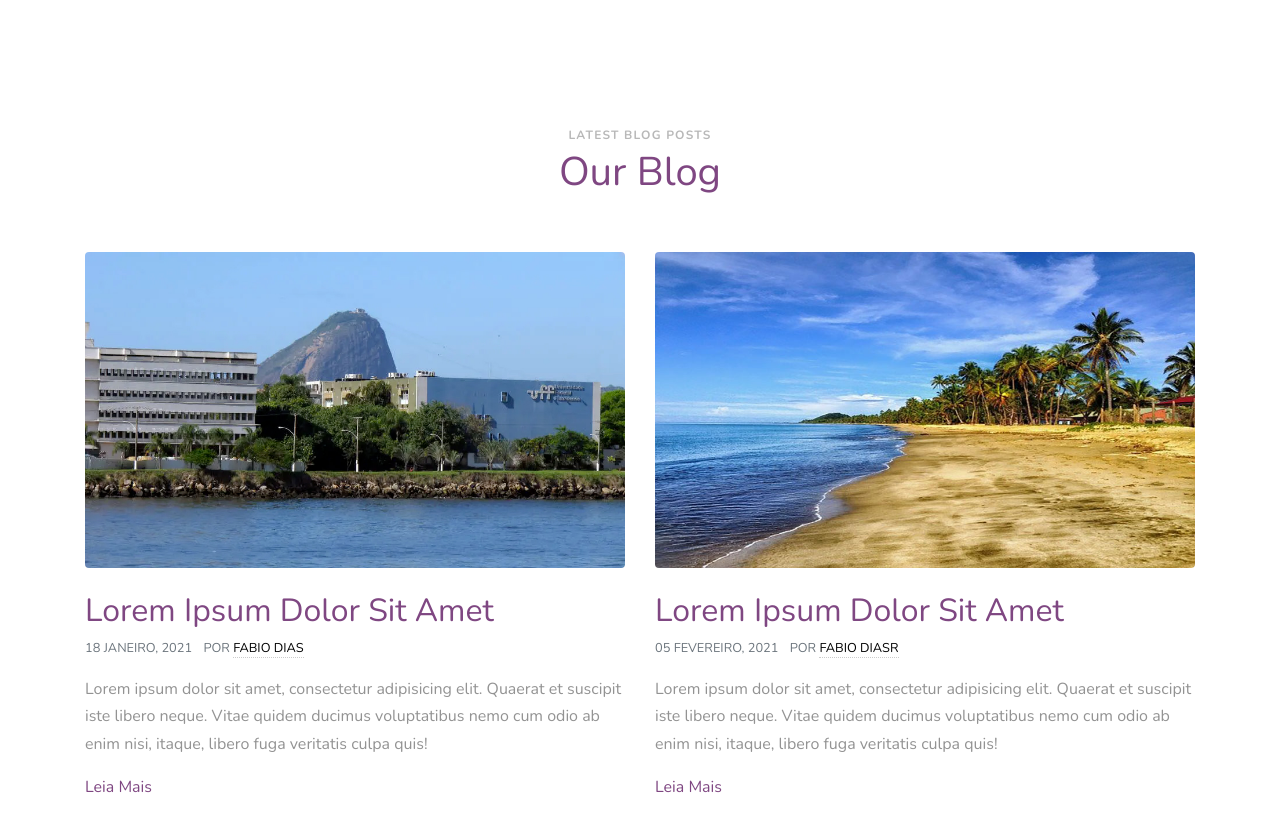
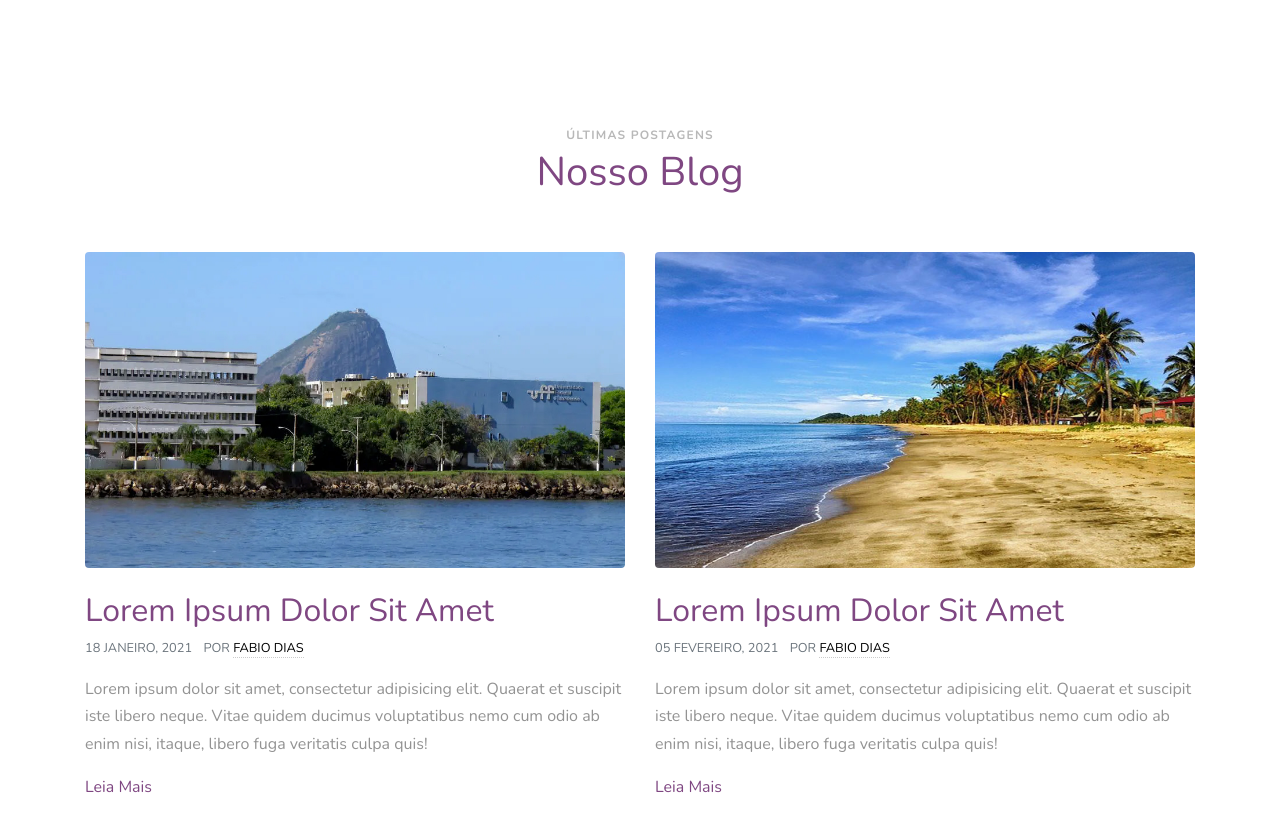
Before and after one commit to rcorreas/NEAC, a plain HTML site: page index.html in a window 1280 px wide. Shown: the part 6880-7711 px from the top of the page. Drawn offline with nearby package versions, Linux system fonts and the light colour scheme; files whose address does not match are found by name.

Commit message:
Update index.html

```diff
--- a/index.html
+++ b/index.html
@@ -477,8 +477,8 @@
         <div class="row">
           <div class="col-12 text-center mb-5">
             <div class="block-heading-1">
-              <span>Latest Blog Posts</span>
-              <h2>Our Blog</h2>
+              <span>Últimas Postagens</span>
+              <h2>Nosso Blog</h2>
             </div>
           </div>
         </div>
@@ -496,7 +496,7 @@
             <div>
               <a href="single.html" class="mb-4 d-block"><img src="images/img_2.jpg" alt="Image" class="img-fluid rounded"></a>
               <h2><a href="#">Lorem Ipsum Dolor Sit Amet</a></h2>
-              <p class="text-muted mb-3 text-uppercase small"><span class="mr-2">05 Fevereiro, 2021</span> por <a href="single.html" class="by">Fabio Diasr</a></p>
+              <p class="text-muted mb-3 text-uppercase small"><span class="mr-2">05 Fevereiro, 2021</span> por <a href="single.html" class="by">Fabio Dias</a></p>
               <p>Lorem ipsum dolor sit amet, consectetur adipisicing elit. Quaerat et suscipit iste libero neque. Vitae quidem ducimus voluptatibus nemo cum odio ab enim nisi, itaque, libero fuga veritatis culpa quis!</p>
               <p><a href="#">Leia Mais</a></p>
             </div>
```
